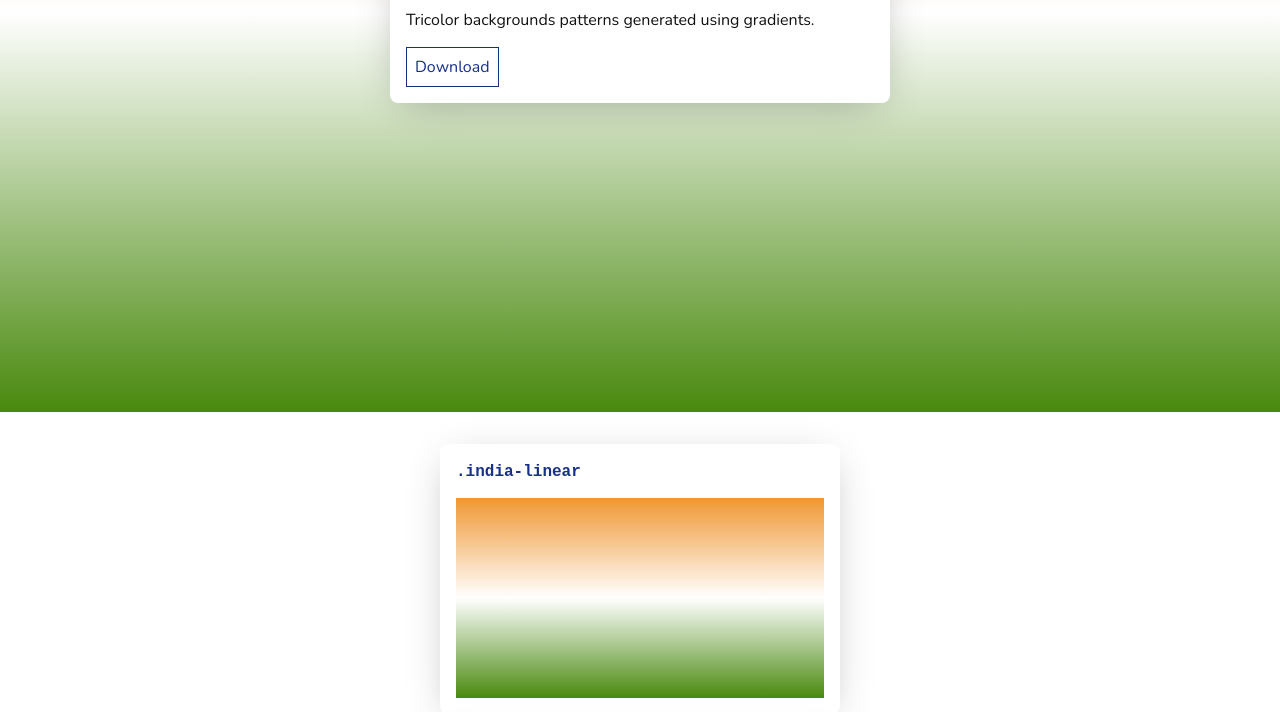
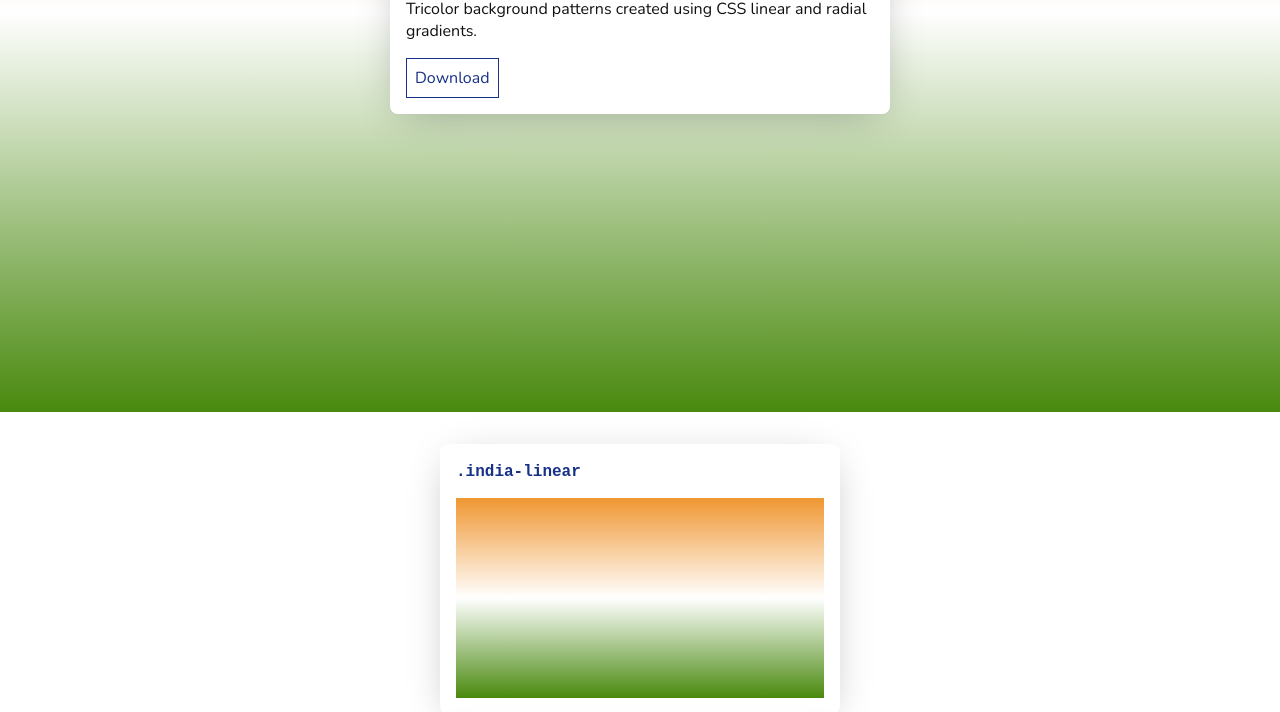
Before and after one commit to nishantpainter/made-in-india-css, a website: page index.html in a window 1280 px wide. Shown: the part 388-1100 px from the top of the page. Drawn offline with nearby package versions, Linux system fonts and the light colour scheme.

Commit message:
Fix introduction

```diff
--- a/index.html
+++ b/index.html
@@ -13,7 +13,8 @@
         <div class="card rounded">
           <h1 class="title">Made In India CSS</h1>
           <p class="subtitle">
-            Tricolor backgrounds patterns generated using gradients.
+            Tricolor background patterns created using CSS linear and radial
+            gradients.
           </p>
           <a class="download-button" href="css/made-in-india.css" download>
             Download
```
